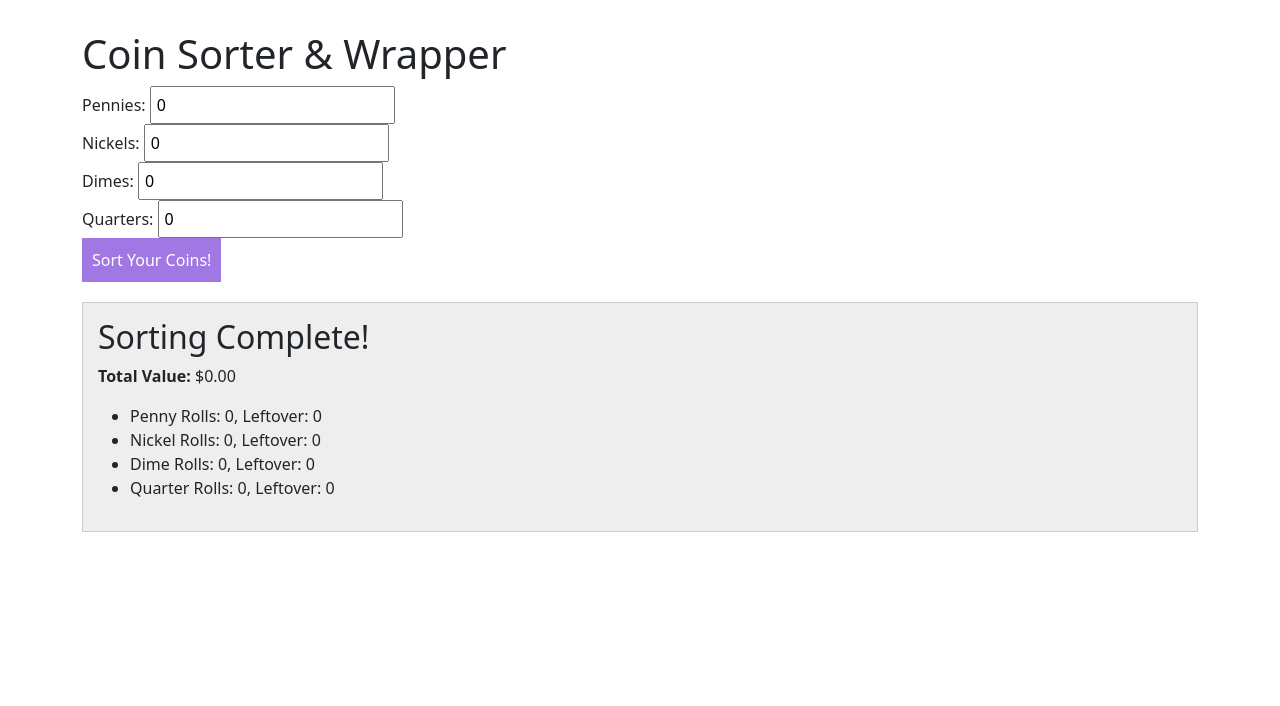
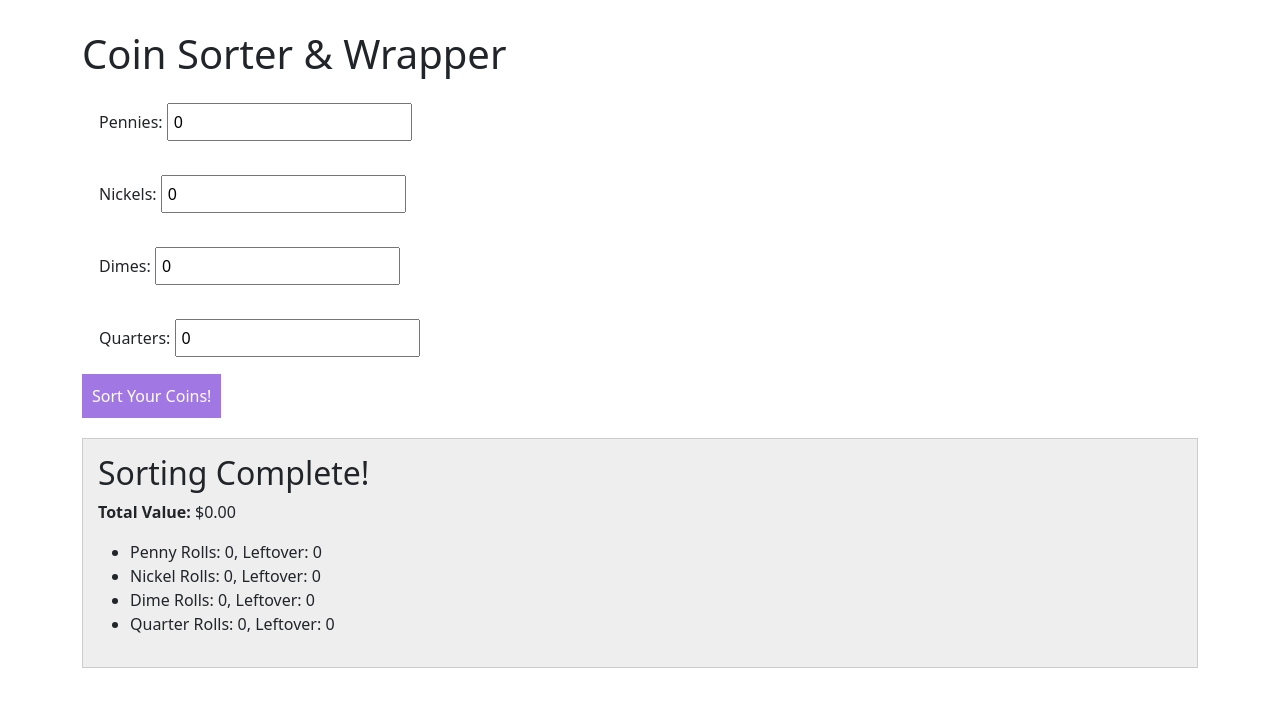
Before and after one commit to codinqu/javascript-coinSortandWrap, a plain HTML site: page index.html in a window 1280 px wide. Drawn offline with Linux system fonts and the light colour scheme.

Commit message:
updated and finished
fully functional basic coin sort and wrapper

```diff
--- a/CSS/style.css
+++ b/CSS/style.css
@@ -10,6 +10,10 @@ input {
     padding: 5px;
 }
 
+label {
+    padding: 17px;
+}
+
 button {
     padding: 10px;
     background-color: #a178e3;
@@ -18,6 +22,8 @@ button {
     cursor: pointer;
 }
 
+
+
 #results {
     margin-top: 20px;
     background-color: #eee;
```
Also changed, not shown: JS/app.js (+4 -4 lines).
